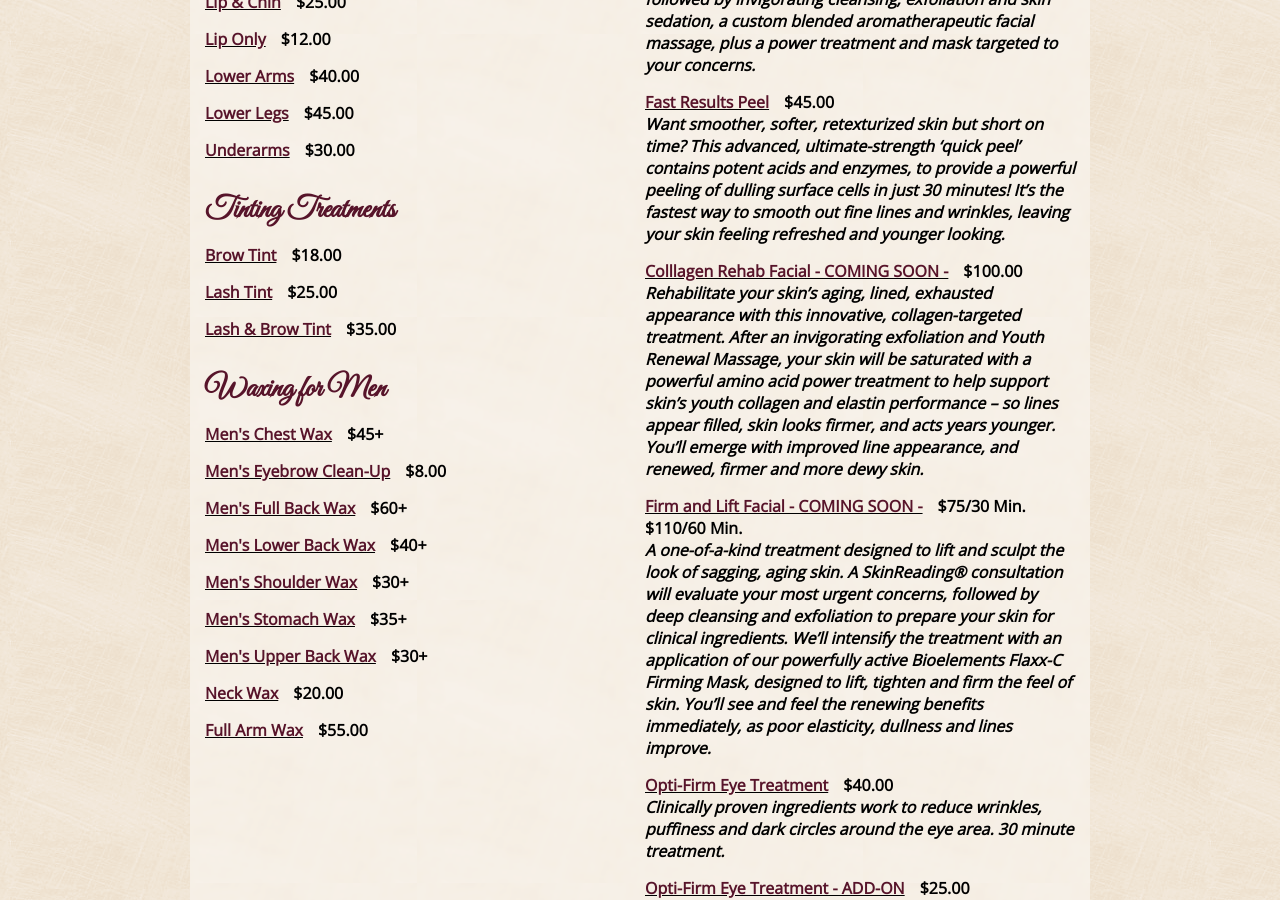
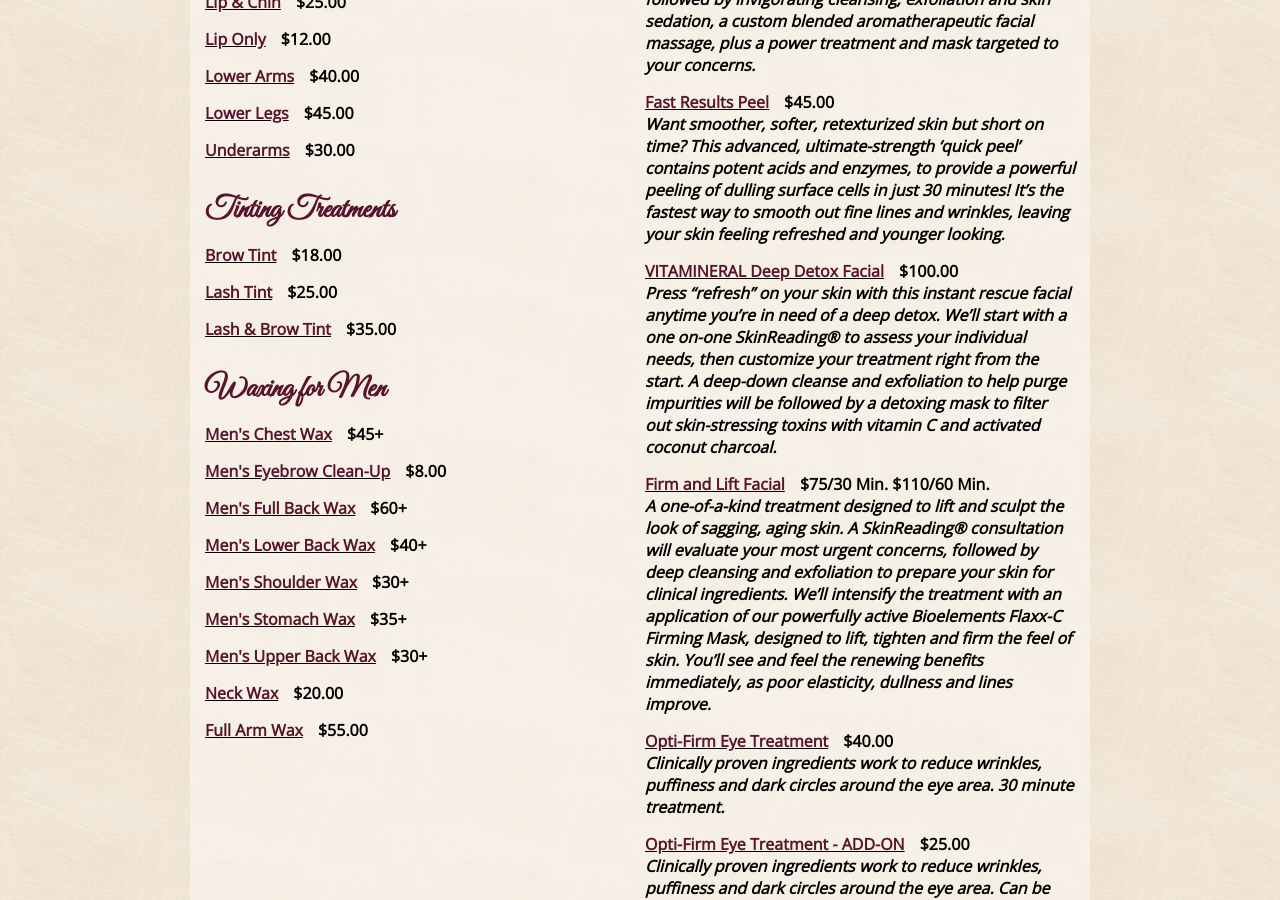
Before and after one commit to susanspedispa/susanspedispa.github.io, a Jekyll site: the page built from menu/spa.html, in a window 1280 px wide and 900 px high, scrolled down 711 px. Built offline with Jekyll 4.4.1, drawn with Linux system fonts in a browser that asks for light colours.

Commit message:
Update spa.yml

```diff
--- a/_data/spa.yml
+++ b/_data/spa.yml
@@ -132,14 +132,14 @@ menu:
             Want smoother, softer, retexturized skin but short on time? This advanced, ultimate-strength ‘quick peel’ contains potent
             acids and enzymes, to provide a powerful peeling of dulling surface cells in just 30 minutes! It’s the fastest way to
             smooth out fine lines and wrinkles, leaving your skin feeling refreshed and younger looking.
-        - name: Colllagen Rehab Facial - COMING SOON -
+        - name: VITAMINERAL Deep Detox Facial
           price: $100.00
           description: >
-            Rehabilitate your skin’s aging, lined, exhausted appearance with this innovative, collagen-targeted treatment. After an
-            invigorating exfoliation and Youth Renewal Massage, your skin will be saturated with a powerful amino acid power
-            treatment to help support skin’s youth collagen and elastin performance – so lines appear filled, skin looks firmer, and
-            acts years younger. You’ll emerge with improved line appearance, and renewed, firmer and more dewy skin.
-        - name: Firm and Lift Facial - COMING SOON -
+            Press “refresh” on your skin with this instant rescue facial anytime you’re in need of a deep detox. We’ll start with a
+            one on-one SkinReading® to assess your individual needs, then customize your treatment right from the start. A deep-down
+            cleanse and exfoliation to help purge impurities will be followed by a detoxing mask to filter out skin-stressing toxins
+            with vitamin C and activated coconut charcoal.
+        - name: Firm and Lift Facial
           price: $75/30 Min. $110/60 Min.
           description: >
             A one-of-a-kind treatment designed to lift and sculpt the look of sagging, aging skin. A SkinReading® consultation will
```
